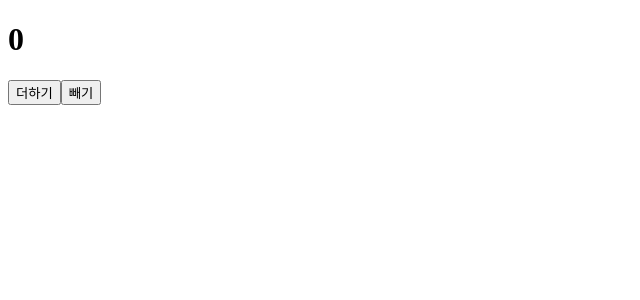
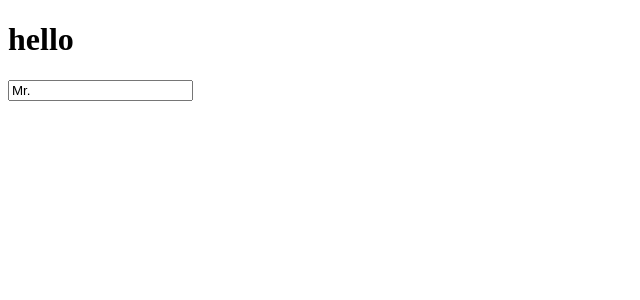
Before and after one commit to kenna-hwa/react-hook, a React (Create React App) app: page / in a window 1280 px wide. Shown: the top 300 px of the page, without its empty margins (0-640 px from the left). Built offline with nearby package versions, Linux system fonts and the light colour scheme.

Commit message:
useInput 코드 완성

```diff
--- a/src/index.js
+++ b/src/index.js
@@ -1,58 +1,77 @@
 import React, { useState } from 'react';
 import ReactDOM from 'react-dom';
 
-  //useEffect 기본
+//useInput
 
-// function App(){
-//   const [count, setCount] = useState(0);
-//   const incrementCount = () => setCount(count+1);
-//   const decrementCount = () => setCount(count-1);
+const useInput = (initialValue, validator) => {
+  const [value, setValue] = useState(initialValue);
+  const onChange = event => {
+    const {
+      target : { value }
+    } = event;
 
-//   return (
-//     <div className="App">
-//       <h1>{count}</h1>
-//       <button onClick={incrementCount}>더하기</button>
-//       <button onClick={decrementCount}>빼기</button>
+    let willUpdate = true;
+    if (typeof validator == "function"){
+      willUpdate = validator(value)
+    }
+    if(willUpdate){
+      setValue(value);
+    }
+  };
+  return { value, onChange }
 
-//     </div>
-//   )
-// }
+}
+
+//useEffect 기본
+
+function App(){
+
+  const maxLen = value => !value.includes("@");
+  const name = useInput("Mr.", maxLen)
+
+  return (
+    <div className="App">
+      <h1>hello</h1>
+      <input {...name} />
+    </div>
+  )
+}
 
 //class 로 변경
 
-class AppClass extends React.Component {
+// class AppClass extends React.Component {
 
-    state = {
-      count : 0
-    }
+//     state = {
+//       count : 0
+//     }
 
-    render(){
-      const { count } = this.state;
-      return (
-        <div className="App">
-          <h1>{count}</h1>
-          <button onClick={this.incrementCount}>더하기</button>
-          <button onClick={this.decrementCount}>빼기</button>
+//     render(){
+//       const { count } = this.state;
+//       return (
+//         <div className="App">
+//           <h1>{count}</h1>
+//           <button onClick={this.incrementCount}>더하기</button>
+//           <button onClick={this.decrementCount}>빼기</button>
 
-        </div>
-      )
-    }
-    incrementCount = () => this.setState(
-      state => {
-        return {
-          count : state.count + 1
-        }
-      }
-    )
-    decrementCount  = () => this.setState(
-      state => {
-        return {
-          count : state.count - 1
-        }
-      }
-    )
+//         </div>
+//       )
+//     }
+//     incrementCount = () => this.setState(
+//       state => {
+//         return {
+//           count : state.count + 1
+//         }
+//       }
+//     )
+//     decrementCount  = () => this.setState(
+//       state => {
+//         return {
+//           count : state.count - 1
+//         }
+//       }
+//     )
 
-}
+// }
 
 const rootElement = document.getElementById('root');
-ReactDOM.render(<AppClass/>, rootElement);
+ReactDOM.render(<App/>, rootElement);
```
